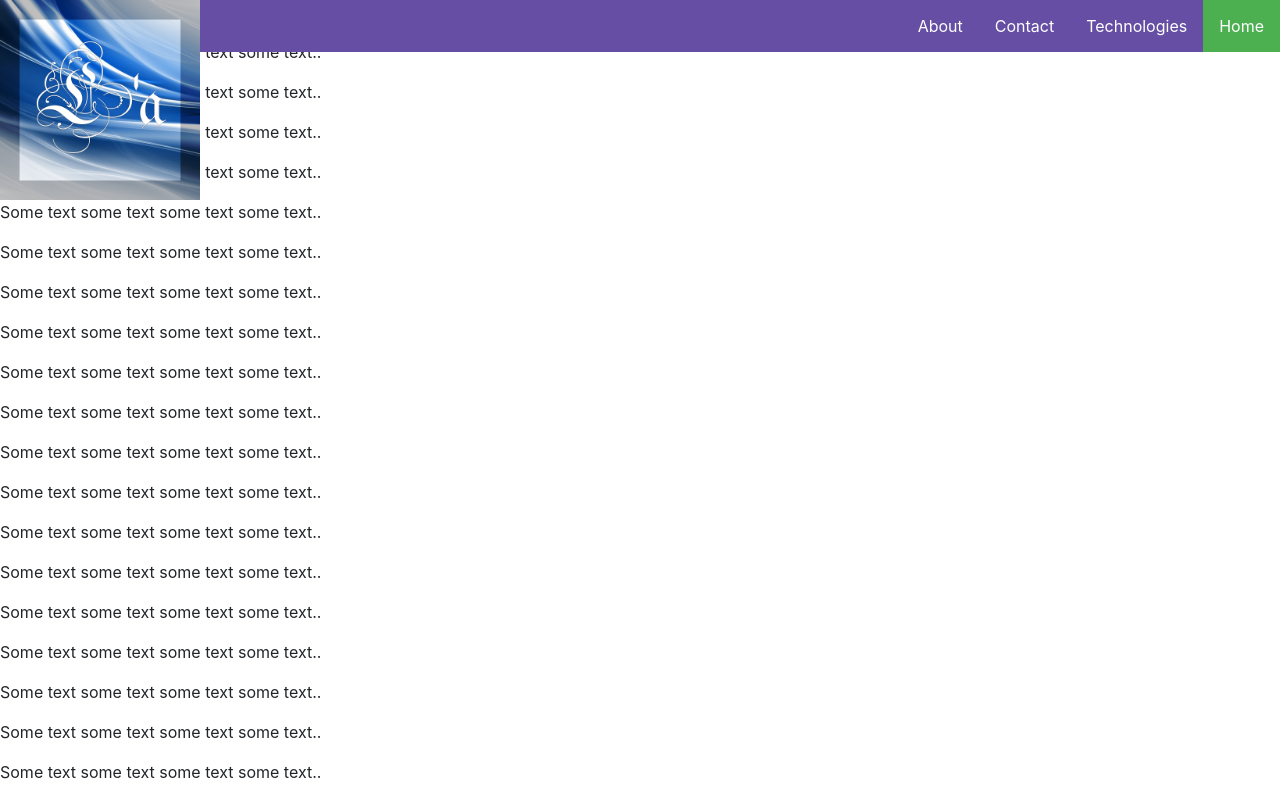
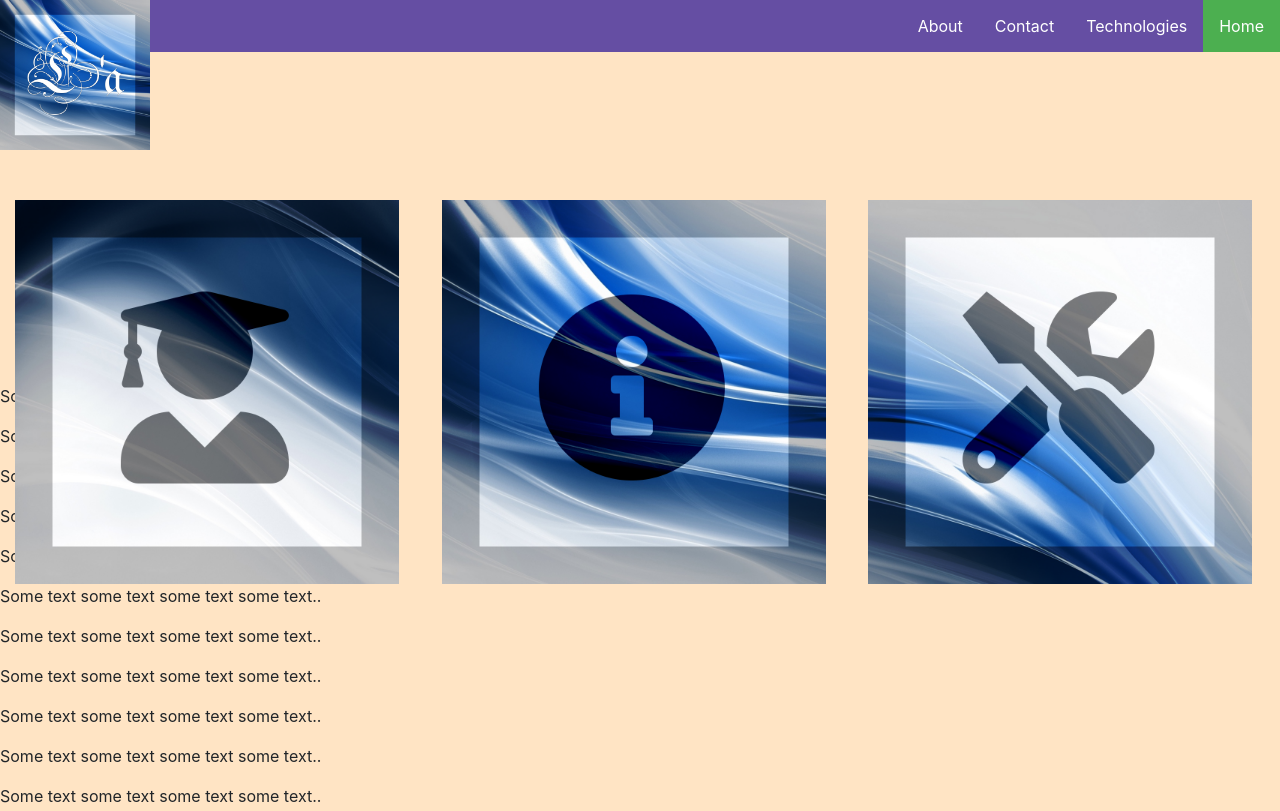
Before and after one commit to lavex-dev/mien, a plain HTML site: page index.html in a window 1280 px wide. Shown: the top 811 px of the page. Drawn offline with nearby package versions, Linux system fonts and the light colour scheme.

Commit message:
Разобраться с топ картинок

```diff
--- a/CSS/main.css
+++ b/CSS/main.css
@@ -1,21 +1,25 @@
-body {margin:0;}
+body {
+    margin:0;
+    background-color: bisque;
+}
 
 #logo_top {
-    width: 200px;
-    height: 200px;
-    position: absolute;
-    z-index: 1;
+    width: 150px;
+    height: 150px;
+    position: fixed;
+    z-index: 2;
 }
 
 ul {
   list-style-type: none;
   margin: 0px;
-  padding-left: 200px;
+  padding-left: 150px;
   overflow: hidden;
   background-color: #654EA3;
   position: fixed;
   top: 0;
   width: 100%;
+  z-index: 1;
 }
 
 li {
@@ -41,3 +45,12 @@ li a:hover:not(.active) {
 .active {
   background-color: #4CAF50;
 }
+
+#img_home {
+    width: 30vw;
+}
+
+#row {
+    top: 200px;
+    position: relative;
+}
--- a/index.html
+++ b/index.html
@@ -12,6 +12,7 @@
     <title>Hello, world!</title>
   </head>
   <body>
+
       <img id="logo_top" src="IMG/logo.png">
       <ul>
           <li><a class="active" href="#home">Home</a></li>
@@ -19,6 +20,13 @@
           <li><a href="#contact">Contact</a></li>
           <li><a href="#about">About</a></li>
       </ul>
+  <div class="container-fluid">
+    <div class="row" id="row">
+        <div class="col"><img id="img_home" src="IMG/image_part_001_ed.png"></div>
+        <div class="col"><img id="img_home" src="IMG/image_part_002_ed.png"></div>
+        <div class="col"><img id="img_home" src="IMG/image_part_003_ed.png"></div>
+    </div>
+  </div>
 
     <p>Some text some text some text some text..</p>
     <p>Some text some text some text some text..</p>
```
Also changed, not shown: IMG/image_part_001_ed.png (added), IMG/image_part_002_ed.png (added), IMG/image_part_003_ed.png (added). Lines whose indentation alone changed are shown as unchanged.
